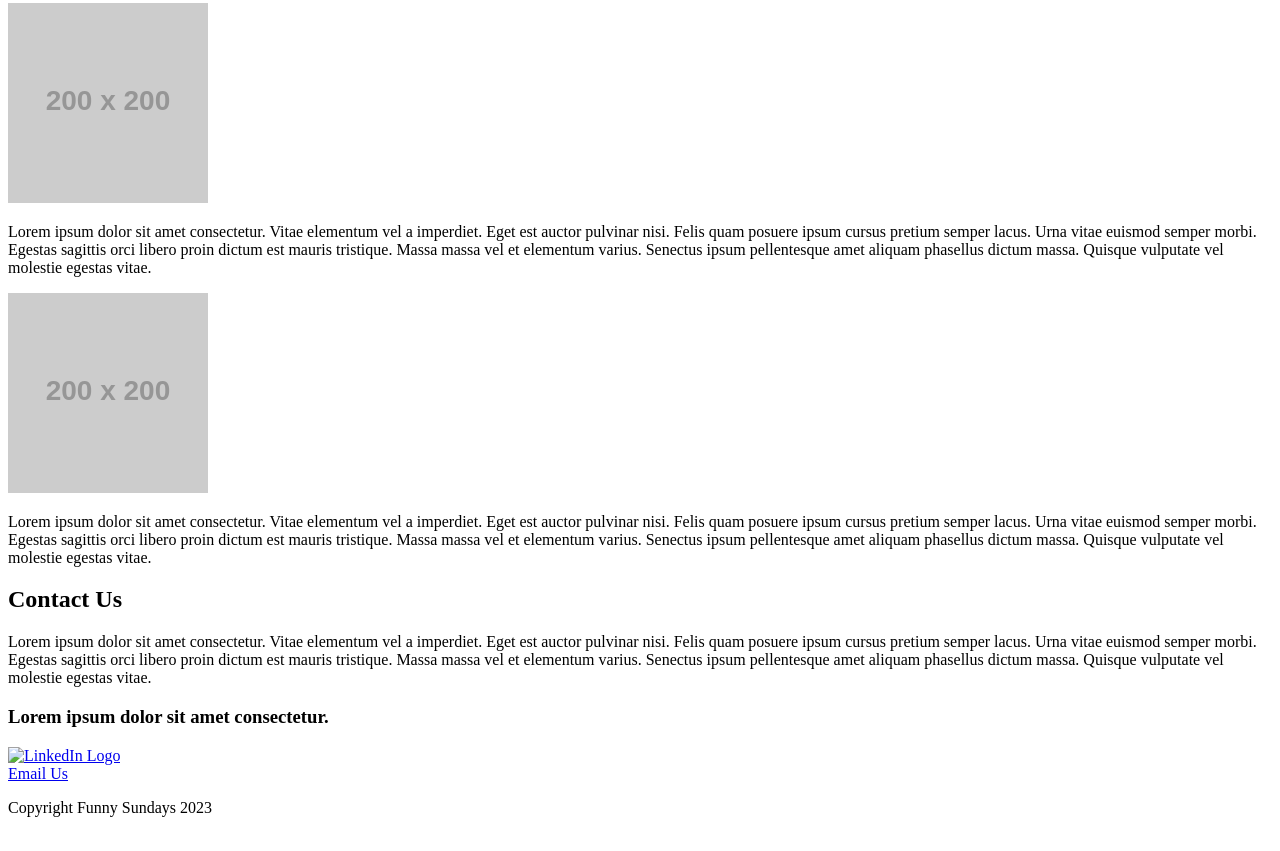
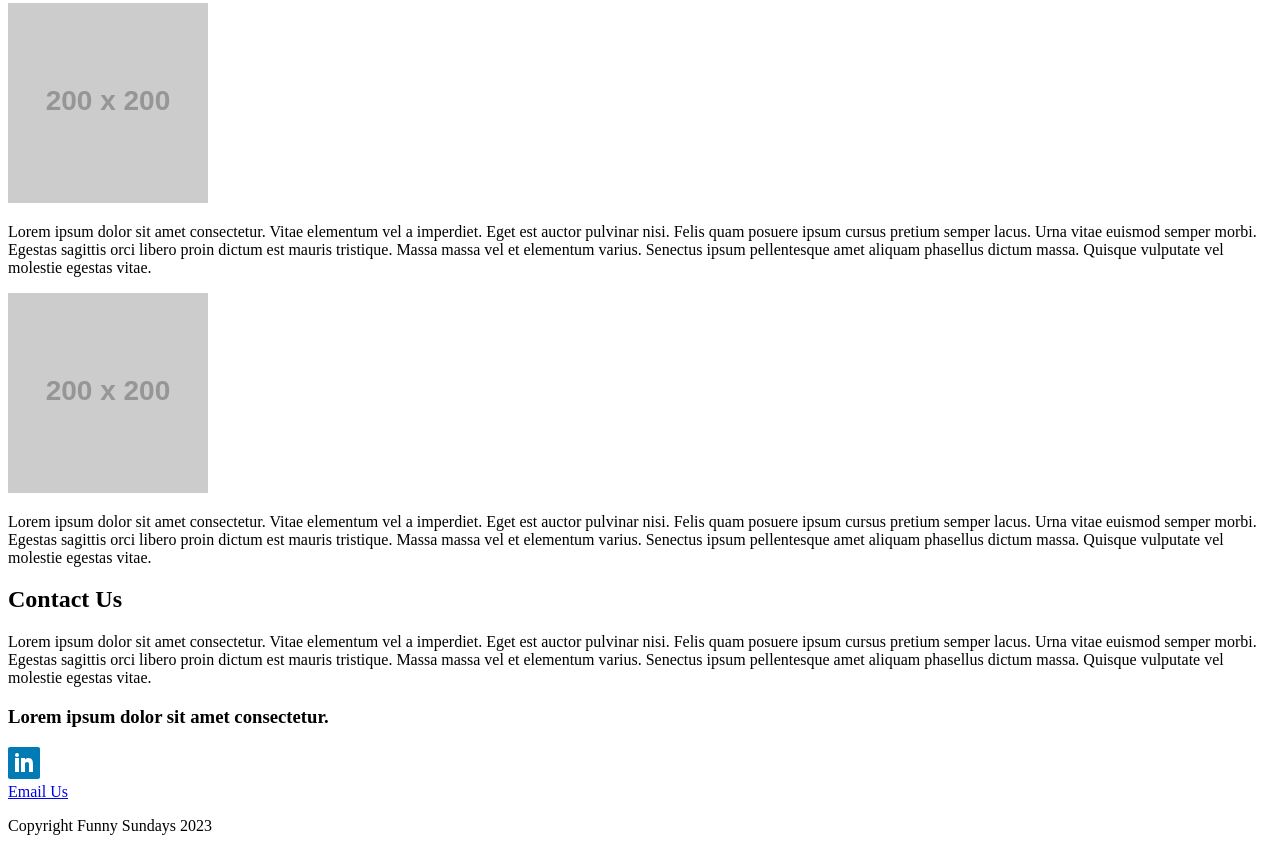
Before and after one commit to Ange81/funnysundays, a plain HTML site: page index.html in a window 1280 px wide. Shown: the part 1345-2196 px from the top of the page. Drawn offline with Linux system fonts and the light colour scheme; the site is published under a folder, as on GitHub Pages, so addresses that start at the root find nothing; placeholder pictures from the web are drawn by us.

Commit message:
Update index.html

```diff
--- a/index.html
+++ b/index.html
@@ -4,6 +4,7 @@
 <head>
   <meta charset="utf-8">
   <meta name="viewport" content="width=device-width, initial-scale=1.0">
+  <link rel="stylesheet" type="text/css" href="css/styles.css">
   <title>Funny Sundays</title>
 </head>
 
@@ -94,7 +95,7 @@
     <div>
       <h3>Lorem ipsum dolor sit amet consectetur.</h3>
       <a href="LINKEDIN-URL" target="_blank">
-        <img src="/img/linkedin.svg" alt="LinkedIn Logo">
+        <img src="img/linkedin.svg" alt="LinkedIn Logo">
       </a>
     </div>
     <div>
```
